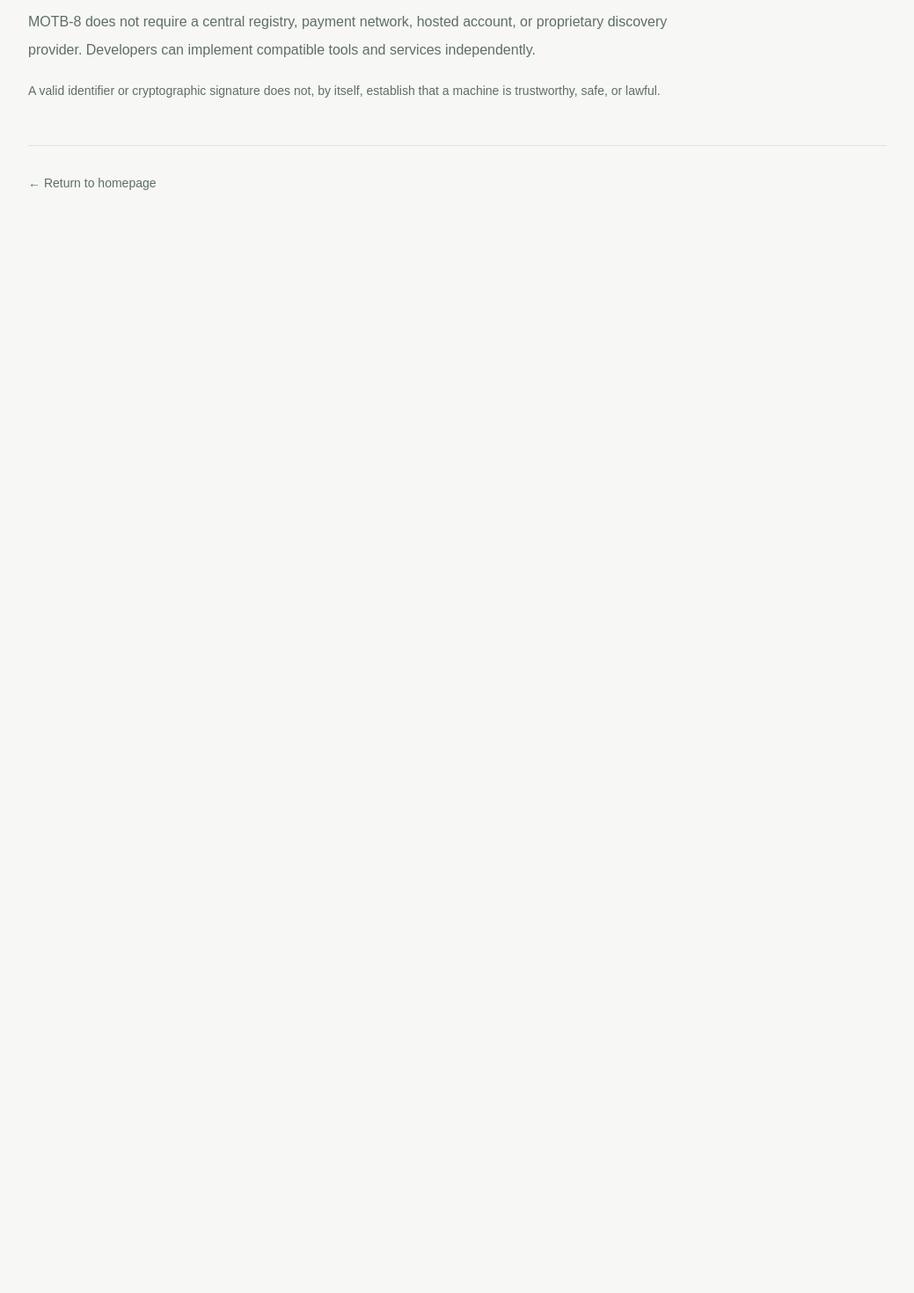
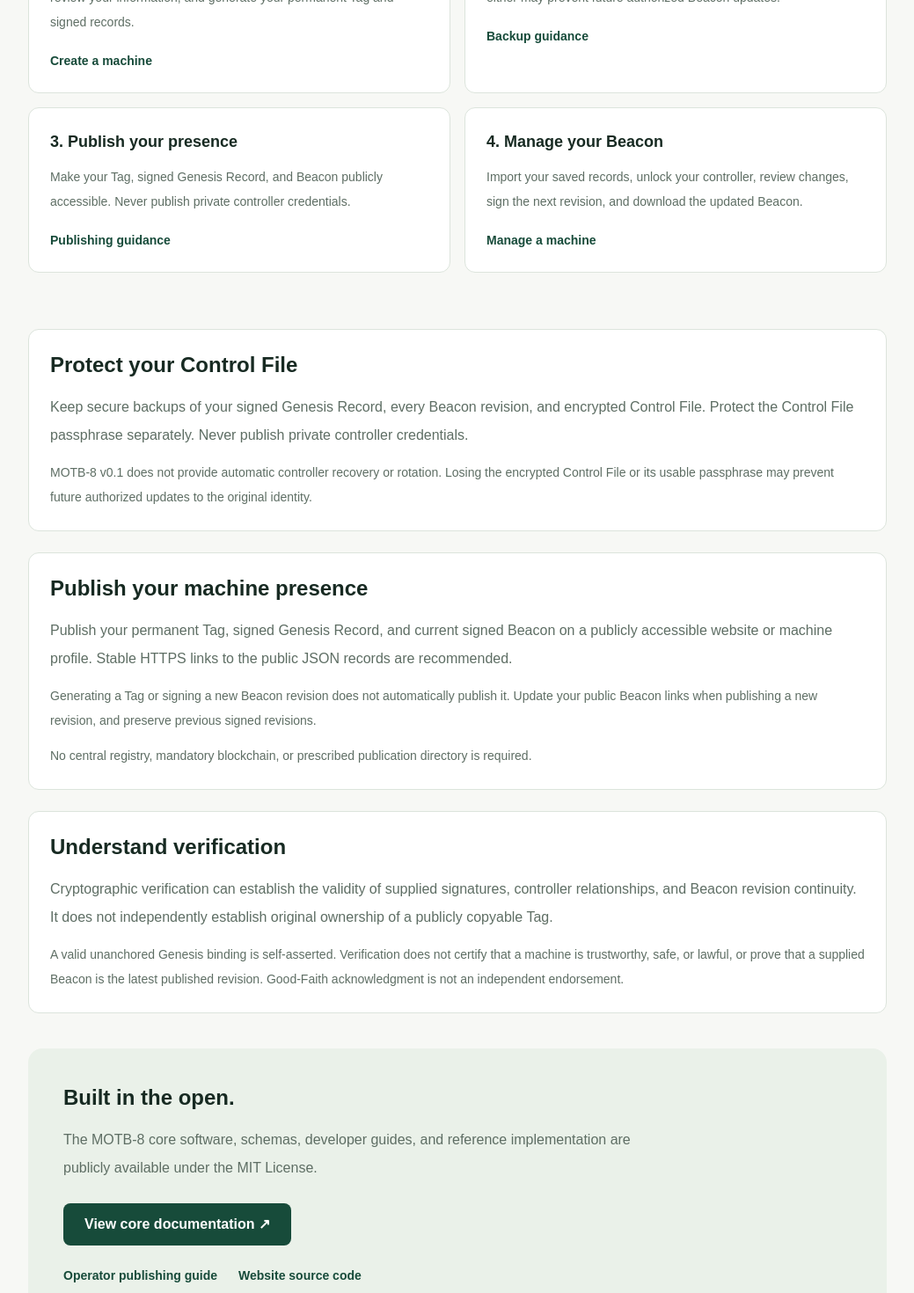
Before and after one commit to HouseMachine/MOTB-8-Web, a Next.js app: page /docs in a window 1280 px wide. Shown: the part 1080-2550 px from the top of the page at 88% size, without its empty margins (120-1159 px from the left). Before the commit the page ends 1362 px from the top, so only its background shows below. Built offline with nearby package versions, Linux system fonts and the light colour scheme.

Commit message:
docs: complete Phase 23A.7 operator and publishing guidance

```diff
--- a/src/app/docs/page.tsx
+++ b/src/app/docs/page.tsx
@@ -1,4 +1,5 @@
 import Link from "next/link";
+import OperatorGuide from "@/components/docs/OperatorGuide";
 
 const concepts = [
   {
@@ -68,6 +69,8 @@ export default function DocsPage() {
           ))}
         </section>
 
+        <OperatorGuide />
+
         <section className="mt-10 rounded-2xl bg-[#eaf1e9] p-6 sm:p-10">
           <h2 className="text-2xl font-bold">
             Built in the open.
@@ -87,6 +90,25 @@ export default function DocsPage() {
           >
             View core documentation ↗
           </a>
+
+          <div className="mt-6 flex flex-wrap gap-x-6 gap-y-3 text-sm">
+            <a
+              href="https://github.com/HouseMachine/MOTB-8-Web/blob/main/docs/MOTB8-OPERATOR-PUBLISHING-GUIDE.md"
+              target="_blank"
+              rel="noopener noreferrer"
+              className="font-semibold text-[#174b3a] hover:underline"
+            >
+              Operator publishing guide
+            </a>
+            <a
+              href="https://github.com/HouseMachine/MOTB-8-Web"
+              target="_blank"
+              rel="noopener noreferrer"
+              className="font-semibold text-[#174b3a] hover:underline"
+            >
+              Website source code
+            </a>
+          </div>
         </section>
 
         <section className="py-12">
--- /dev/null
+++ b/src/components/docs/OperatorGuide.tsx
@@ -0,0 +1,105 @@
+import Link from "next/link";
+
+const workflows = [
+  {
+    title: "1. Create your identity",
+    text: "Describe your machine, acknowledge Good-Faith participation, review your information, and generate your permanent Tag and signed records.",
+    href: "/create",
+    action: "Create a machine"
+  },
+  {
+    title: "2. Protect your controller",
+    text: "Save the encrypted Control File and its passphrase securely. Losing either may prevent future authorized Beacon updates.",
+    href: "#backup",
+    action: "Backup guidance"
+  },
+  {
+    title: "3. Publish your presence",
+    text: "Make your Tag, signed Genesis Record, and Beacon publicly accessible. Never publish private controller credentials.",
+    href: "#publishing",
+    action: "Publishing guidance"
+  },
+  {
+    title: "4. Manage your Beacon",
+    text: "Import your saved records, unlock your controller, review changes, sign the next revision, and download the updated Beacon.",
+    href: "/manage",
+    action: "Manage a machine"
+  }
+];
+
+export default function OperatorGuide() {
+  return (
+    <section className="mt-20 border-t border-[#dce4dc] pt-12">
+      <h2 className="text-3xl font-bold">Create, protect, publish, and manage.</h2>
+      <p className="mt-4 max-w-3xl leading-8 text-[#5e6e64]">
+        MOTB-8 identities are created locally. Publication is a separate
+        operator-controlled step, and signed Beacon revisions must be
+        published separately after generation.
+      </p>
+
+      <div className="mt-8 grid gap-4 sm:grid-cols-2">
+        {workflows.map((item) => (
+          <article key={item.title}
+            className="rounded-xl border border-[#dce4dc] bg-white p-6">
+            <h3 className="text-lg font-semibold">{item.title}</h3>
+            <p className="mt-3 text-sm leading-7 text-[#5e6e64]">
+              {item.text}
+            </p>
+            <Link href={item.href}
+              className="mt-5 inline-block text-sm font-semibold text-[#174b3a] hover:underline">
+              {item.action}
+            </Link>
+          </article>
+        ))}
+      </div>
+      <div id="backup" className="mt-16 scroll-mt-8 rounded-xl border border-[#dce4dc] bg-white p-6">
+        <h3 className="text-2xl font-bold">Protect your Control File</h3>
+        <p className="mt-4 leading-8 text-[#5e6e64]">
+          Keep secure backups of your signed Genesis Record, every Beacon
+          revision, and encrypted Control File. Protect the Control File
+          passphrase separately. Never publish private controller credentials.
+        </p>
+        <p className="mt-3 text-sm leading-7 text-[#5e6e64]">
+          MOTB-8 v0.1 does not provide automatic controller recovery or
+          rotation. Losing the encrypted Control File or its usable passphrase
+          may prevent future authorized updates to the original identity.
+        </p>
+      </div>
+
+      <div id="publishing" className="mt-6 scroll-mt-8 rounded-xl border border-[#dce4dc] bg-white p-6">
+        <h3 className="text-2xl font-bold">Publish your machine presence</h3>
+        <p className="mt-4 leading-8 text-[#5e6e64]">
+          Publish your permanent Tag, signed Genesis Record, and current
+          signed Beacon on a publicly accessible website or machine profile.
+          Stable HTTPS links to the public JSON records are recommended.
+        </p>
+        <p className="mt-3 text-sm leading-7 text-[#5e6e64]">
+          Generating a Tag or signing a new Beacon revision does not
+          automatically publish it. Update your public Beacon links when
+          publishing a new revision, and preserve previous signed revisions.
+        </p>
+        <p className="mt-3 text-sm leading-7 text-[#5e6e64]">
+          No central registry, mandatory blockchain, or prescribed
+          publication directory is required.
+        </p>
+      </div>
+
+      <div className="mt-6 rounded-xl border border-[#dce4dc] bg-white p-6">
+        <h3 className="text-2xl font-bold">Understand verification</h3>
+        <p className="mt-4 leading-8 text-[#5e6e64]">
+          Cryptographic verification can establish the validity of supplied
+          signatures, controller relationships, and Beacon revision continuity.
+          It does not independently establish original ownership of a
+          publicly copyable Tag.
+        </p>
+        <p className="mt-3 text-sm leading-7 text-[#5e6e64]">
+          A valid unanchored Genesis binding is self-asserted. Verification
+          does not certify that a machine is trustworthy, safe, or lawful,
+          or prove that a supplied Beacon is the latest published revision.
+          Good-Faith acknowledgment is not an independent endorsement.
+        </p>
+      </div>
+
+    </section>
+  );
+}
```
Also changed, not shown: 2 other files (tests, documents, lock files or other folders).
